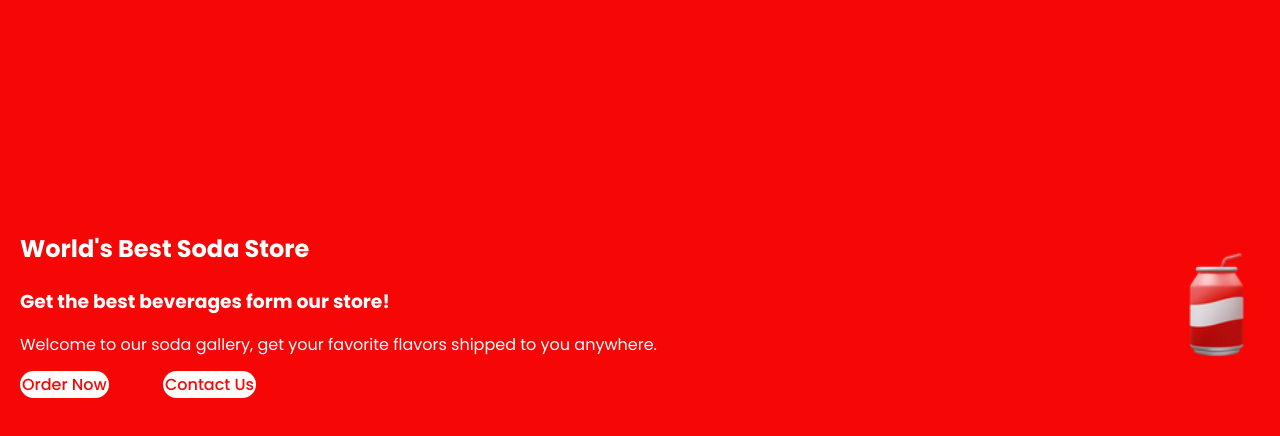
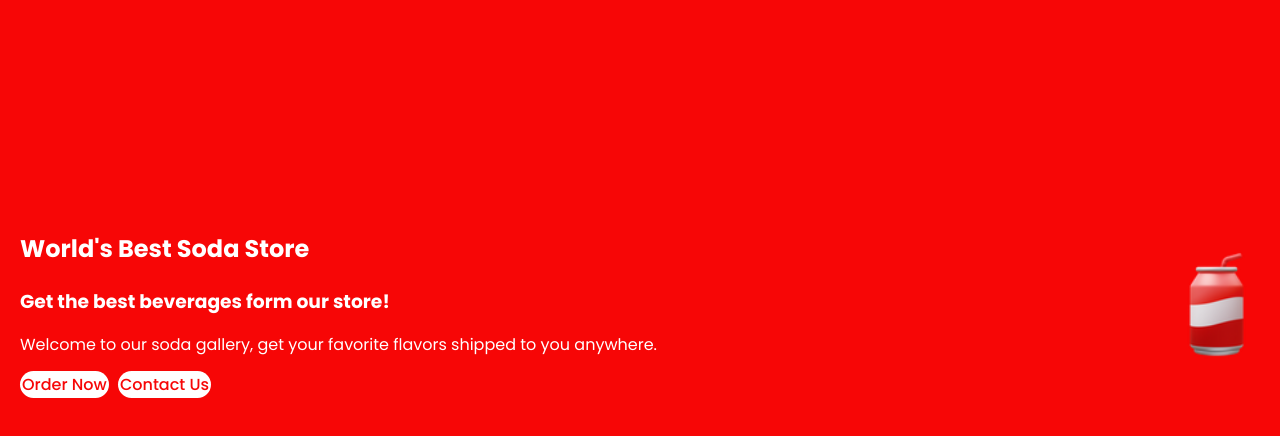
Before and after one commit to ZhayC123/Zhays-Soda-Shop, a website built with Parcel: page index.html in a window 1280 px wide. Shown: the part 88-524 px from the top of the page. Built offline with nearby package versions, Linux system fonts and the light colour scheme; a web font is replaced by a local one.

Commit message:
changed pixels.

```diff
--- a/style.css
+++ b/style.css
@@ -143,7 +143,7 @@ transition: 0.3s ease;
     border-radius: var(--border-radius-m);
     background: var(--white-color);
     font-weight: var(--font-wheight-medium);
-    margin-right: 50px;
+    margin-right: 5px;
 }
 
 .button:hover {
```
